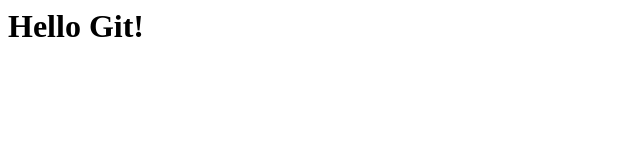
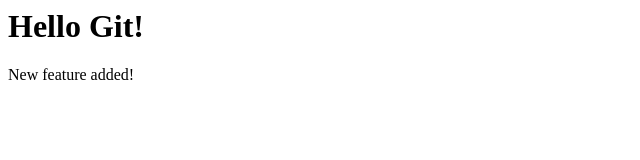
Before and after one commit to NawalSel/Git-GitHub-Tutorial, a plain HTML site: page index.html in a window 1280 px wide. Shown: the whole page, without its empty margins (0-640 px from the left). Drawn offline with Linux system fonts and the light colour scheme.

Commit message:
Add new feature

```diff
--- a/index.html
+++ b/index.html
@@ -1 +1,2 @@
 <h1>Hello Git!</h1>
+<p>New feature added!</p>
```
